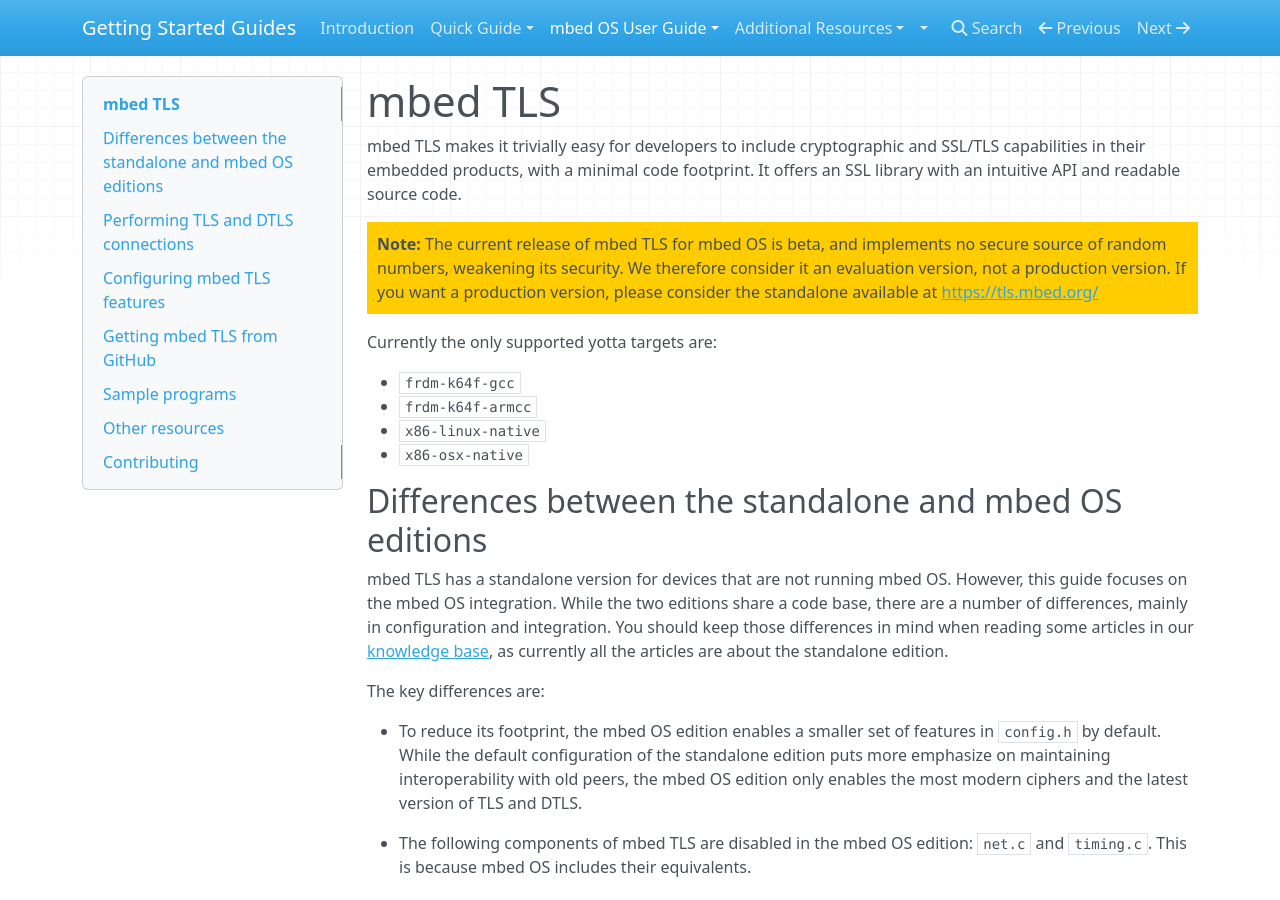
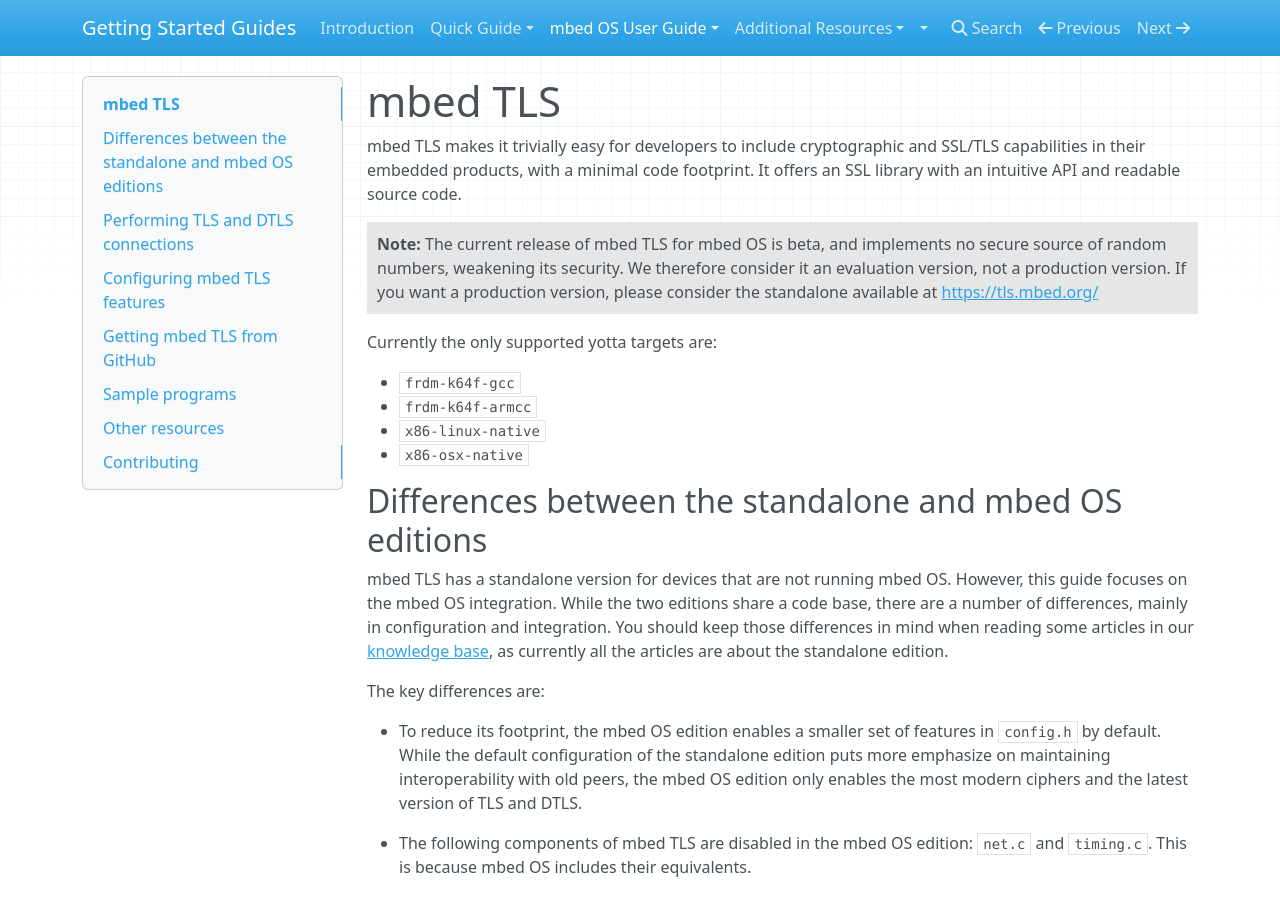
Before and after one commit to ARMmbed/GettingStartedmbedOS, an MkDocs documentation site: the page built from Docs/Full_Guide/mbed_tls.md, in a window 1280 px wide and 900 px high. Built offline with MkDocs 1.6.1, drawn with Linux system fonts in a browser that asks for light colours; nearby versions of some CDN libraries; old or Windows-style settings are respelled for this version of MkDocs.

Commit message:
That's a lovely background colour I got there

```diff
--- a/Docs/Full_Guide/mbed_tls.md
+++ b/Docs/Full_Guide/mbed_tls.md
@@ -2,7 +2,7 @@
 
 mbed TLS makes it trivially easy for developers to include cryptographic and SSL/TLS capabilities in their embedded products, with a minimal code footprint. It offers an SSL library with an intuitive API and readable source code.
 
-<span style="background-color:#FFCC00;  border:1px solid #000;display:block; height:100%; padding:10px">**Note:** The current release of mbed TLS for mbed OS is beta, and implements no secure source of random numbers, weakening its security. We therefore consider it an evaluation version, not a production version. If you want a production version, please consider the standalone available at [https://tls.mbed.org/](https://tls.mbed.org/)</span>
+<span style="background-color:#E6E6E6;  border:1px solid #000;display:block; height:100%; padding:10px">**Note:** The current release of mbed TLS for mbed OS is beta, and implements no secure source of random numbers, weakening its security. We therefore consider it an evaluation version, not a production version. If you want a production version, please consider the standalone available at [https://tls.mbed.org/](https://tls.mbed.org/)</span>
 
 Currently the only supported yotta targets are:
 
```
